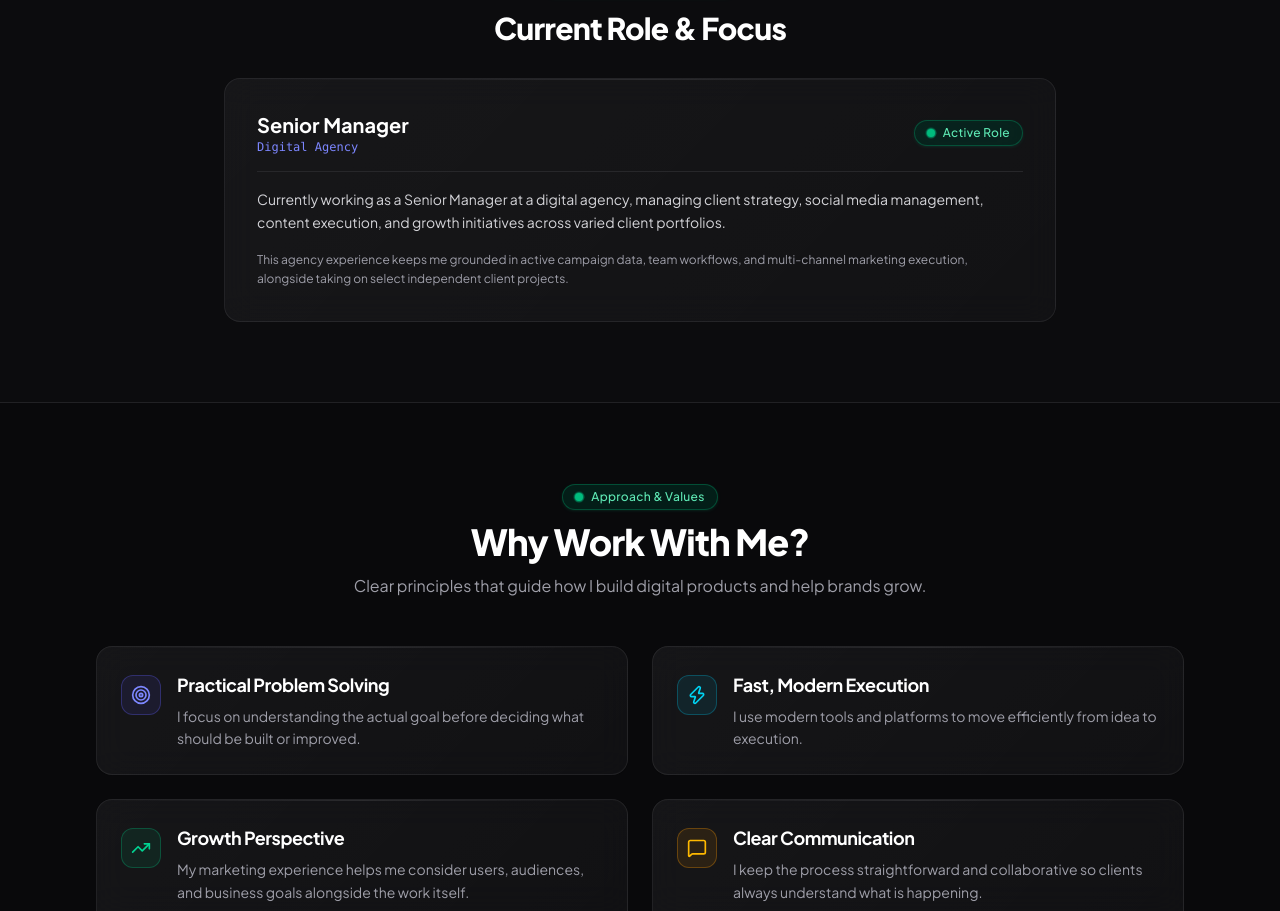
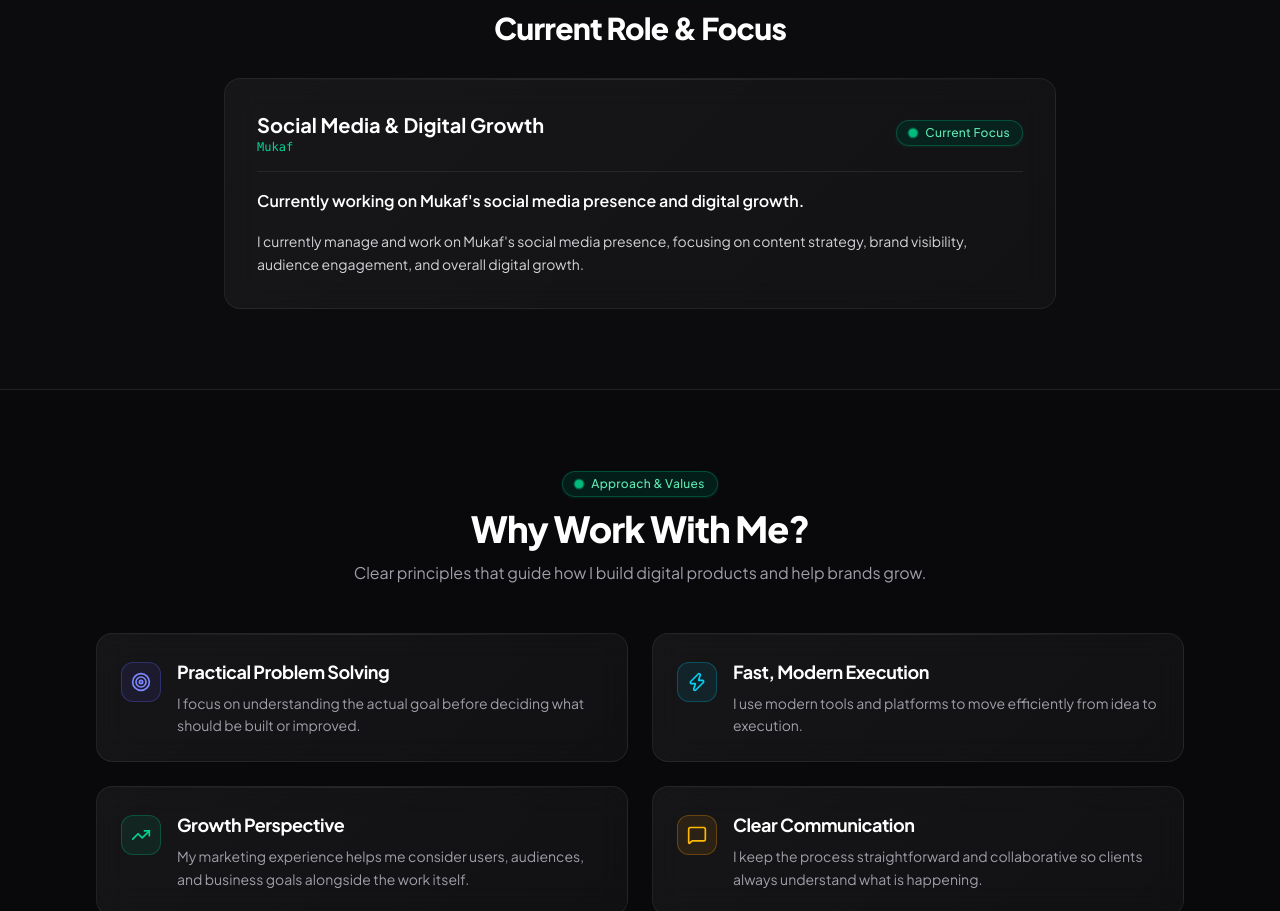
Before and after one commit to mbadrgnpd16-collab/growthwithmba-portfolio, a React (Vite) app: page /about in a window 1280 px wide. Shown: the part 1252-2163 px from the top of the page. Built offline with nearby package versions, Linux system fonts and the light colour scheme; no server answers.

Commit message:
refactor: update professional experience to focus on Mukaf social media management and digital growth

```diff
--- a/src/components/AboutPage.jsx
+++ b/src/components/AboutPage.jsx
@@ -157,18 +157,18 @@ export const AboutPage = () => {
           <Card hover={true} className="border-zinc-800/90 p-8 space-y-4">
             <div className="flex flex-col sm:flex-row sm:items-center justify-between gap-2 border-b border-zinc-800 pb-4">
               <div>
-                <h3 className="text-xl font-bold text-white">Senior Manager</h3>
-                <p className="text-xs font-mono text-indigo-400">Digital Agency</p>
+                <h3 className="text-xl font-bold text-white">Social Media & Digital Growth</h3>
+                <p className="text-xs font-mono text-emerald-400">Mukaf</p>
               </div>
-              <Badge variant="live" ping>Active Role</Badge>
+              <Badge variant="live" ping>Current Focus</Badge>
             </div>
 
-            <p className="text-sm text-zinc-300 leading-relaxed">
-              Currently working as a Senior Manager at a digital agency, managing client strategy, social media management, content execution, and growth initiatives across varied client portfolios.
+            <p className="text-base text-white font-semibold leading-relaxed">
+              Currently working on Mukaf's social media presence and digital growth.
             </p>
 
-            <p className="text-xs text-zinc-400 leading-relaxed">
-              This agency experience keeps me grounded in active campaign data, team workflows, and multi-channel marketing execution, alongside taking on select independent client projects.
+            <p className="text-sm text-zinc-300 leading-relaxed">
+              I currently manage and work on Mukaf's social media presence, focusing on content strategy, brand visibility, audience engagement, and overall digital growth.
             </p>
           </Card>
         </div>
```
